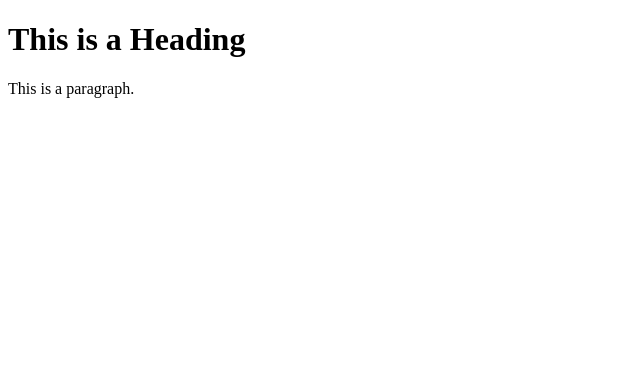
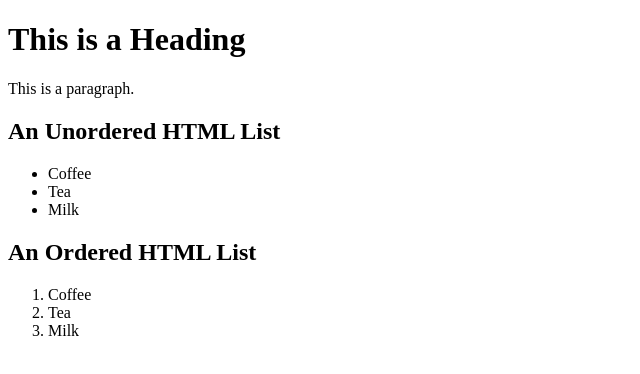
Before and after one commit to sinari/projet_test, a plain HTML site: page index.html in a window 1280 px wide. Shown: the whole page, without its empty margins (0-640 px from the left). Drawn offline with Linux system fonts and the light colour scheme.

Commit message:
ajout de list sur le fichier de index

```diff
--- a/index.html
+++ b/index.html
@@ -8,5 +8,20 @@
     <h1>This is a Heading</h1>
     <p>This is a paragraph.</p>
 
+    <h2>An Unordered HTML List</h2>
+
+    <ul>
+        <li>Coffee</li>
+        <li>Tea</li>
+        <li>Milk</li>
+    </ul>
+
+    <h2>An Ordered HTML List</h2>
+
+    <ol>
+        <li>Coffee</li>
+        <li>Tea</li>
+        <li>Milk</li>
+    </ol>
 </body>
 </html>
```
